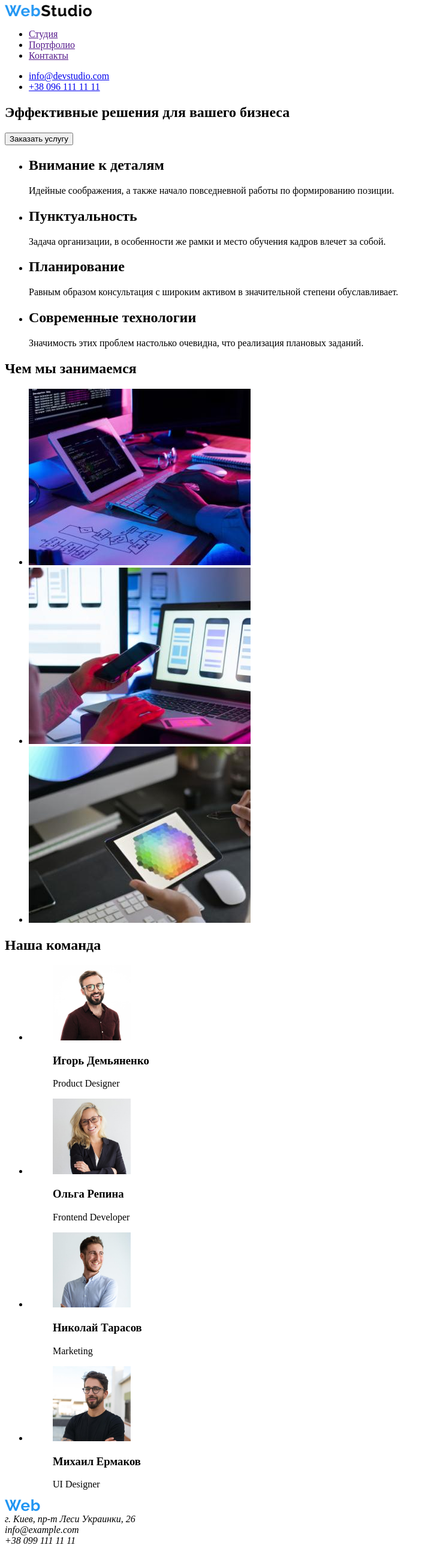
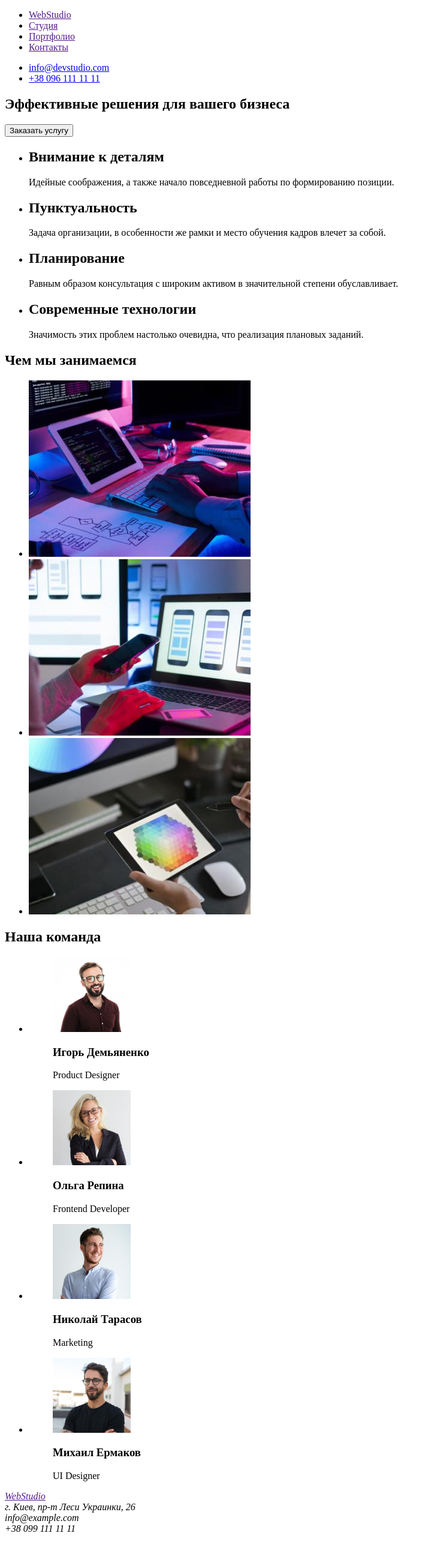
Before and after one commit to Nollay/-goit-markup-hw-01, a plain HTML site: page index.html in a window 1280 px wide. Shown: the whole page at 60% size, without its empty margins (0-719 px from the left). Drawn offline with Linux system fonts and the light colour scheme.

Commit message:
Заголовок это текст

```diff
--- a/index.html
+++ b/index.html
@@ -10,10 +10,8 @@
     <!--Верхняя линия-->
     <header>
         <nav>
-            <a href="/">
-            <img src="./images/webStudio.jpg " alt="logo" width="145">
-            </a>
             <ul>
+                <li><a href="">WebStudio</a></li>
                 <li><a href="">Студия</a></li>
                 <li><a href="">Портфолио</a></li>
                 <li><a href="">Контакты</a></li>
@@ -119,12 +117,10 @@
     <footer>
         <div>
             <section>
-                <a href="/">
-                <img src="./images/logofooter.jpg" alt="logo" width="145">
-                </a>
                 <address>
-                 г. Киев, пр-т Леси Украинки, 26 <br>
-                 info@example.com <br>
+                 <a href="">WebStudio</a><br>
+                 г. Киев, пр-т Леси Украинки, 26<br>
+                 info@example.com<br>
                  +38 099 111 11 11
                 </address>
             </section>
```
Also changed, not shown: images/webStudio.jpg (deleted).
